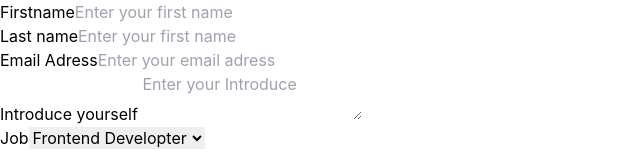
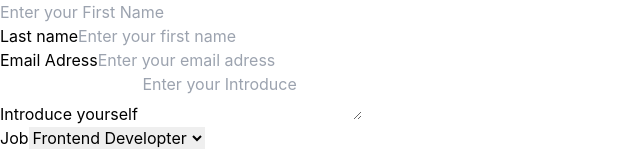
Before and after one commit to tuanminhphan45/ReactJS, a React (Create React App) app in the folder tictac/: page / in a window 1280 px wide. Shown: the top 153 px of the page, without its empty margins (0-640 px from the left). Built offline with nearby package versions, Linux system fonts and the light colour scheme.

Commit message:
tách component và áp dụng destructuring và restparameter

```diff
--- a/tictac/src/form/SignUpFinal.jsx
+++ b/tictac/src/form/SignUpFinal.jsx
@@ -31,7 +31,8 @@ const SignUpFinal = () => {
                 className="p-10 w-full max-w-[500px] mx-auto"
                 autoComplete="off"
             >
-                <div className="flex flex-col gap-2 mb-5">
+                <MyInput label="First name" name="firtName" placeholder="Enter your First Name"></MyInput>
+                {/* <div className="flex flex-col gap-2 mb-5">
                     <label htmlFor="firstName">Firstname</label>
                     <Field
                         name="firstName"
@@ -42,7 +43,7 @@ const SignUpFinal = () => {
                     <div className="text-red-500 text-sm ">
                         <ErrorMessage name="firstName"></ErrorMessage>
                     </div>
-                </div>
+                </div> */}
                 <div className="flex flex-col gap-2 mb-5">
                     <label htmlFor="lastName">Last name</label>
                     <Field
@@ -118,5 +119,16 @@ const SignUpFinal = () => {
         </Formik>
     );
 };
+// useField
+// destructuring
+// restparameter
+const MyInput = ({ label, ...props }) => {
+    return (
+        <div className="flex flex-col gap-2 mb-5">
+            <label htmlFor={label}></label>
+            <input type="text" {...props} />
+        </div>
+    );
+};
 
 export default SignUpFinal;
```
